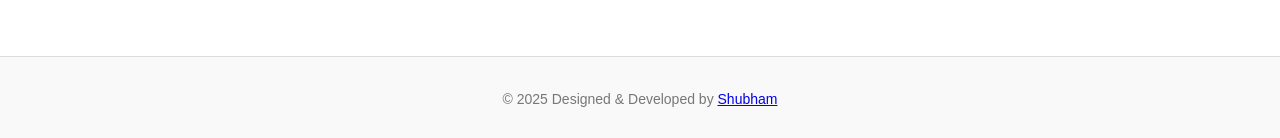
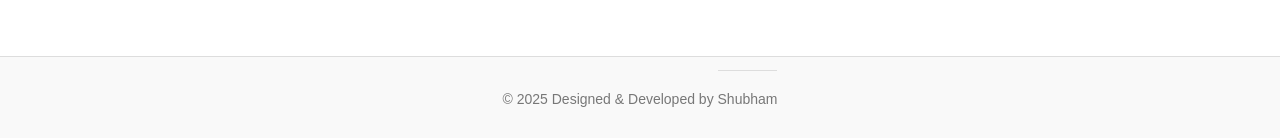
Before and after one commit to imshubhamchavan/MPW-Helper, a React (Create React App) app: page / in a window 1280 px wide. Shown: the part 670-808 px from the top of the page. Built offline with nearby package versions, Linux system fonts and the light colour scheme.

Commit message:
change in footer

```diff
--- a/src/App.css
+++ b/src/App.css
@@ -88,7 +88,7 @@ button:hover {
   margin: 6px 0;
 }
 
-footer {
+footer, a {
   background-color: #f9f9f9;
   text-align: center;
   padding: 20px 0;
@@ -96,4 +96,5 @@ footer {
   color: #777;
   border-top: 1px solid #ddd;
   margin-top: 60px;
+  text-decoration: none;
 }
```
